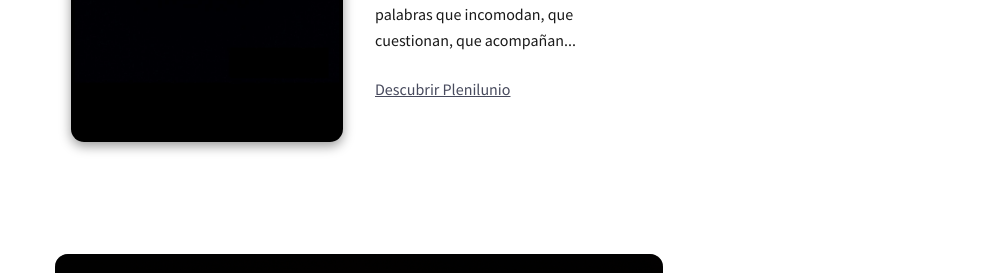
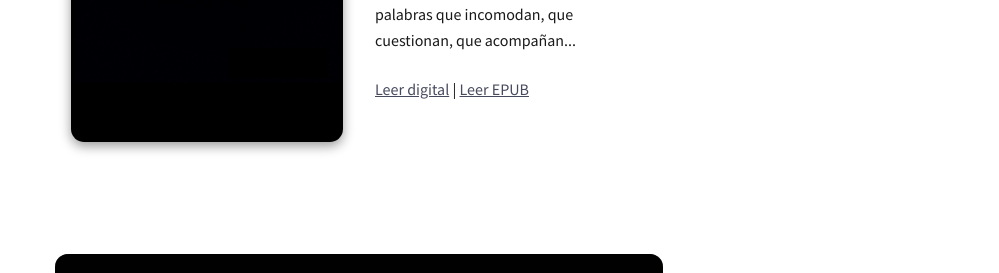
Before and after one commit to KajiiNarumi/iasuarezv, a Jekyll site: the page built from index.html, in a window 1280 px wide and 900 px high, scrolled down 1470 px. Shown: the part 181-454 px from the top of the window, without its empty margins (281-1280 px from the left). Built offline with Jekyll 4.4.1, drawn with Linux system fonts in a browser that asks for light colours; nearby versions of some CDN libraries; the list of posts is cut into pages by our own code.

Commit message:
Update links in index.html for Plenilunio

```diff
--- a/index.html
+++ b/index.html
@@ -59,7 +59,7 @@ entries_layout: list
         En Plenilunio ofrezco una visión diferente de la revista digital contemporánea,
         con palabras que incomodan, que cuestionan, que acompañan...
       </p>
-      <p><a href="https://kajiinarumi.com/pages/plenilunio">Descubrir Plenilunio</a></p>
+      <p><a href="https://ko-fi.com/iasuarezv/posts">Leer digital</a>  |  <a href="https://ko-fi.com/iasuarezv/shop">Leer EPUB</a></p>
     </div>
   </div>
 </section>
```
